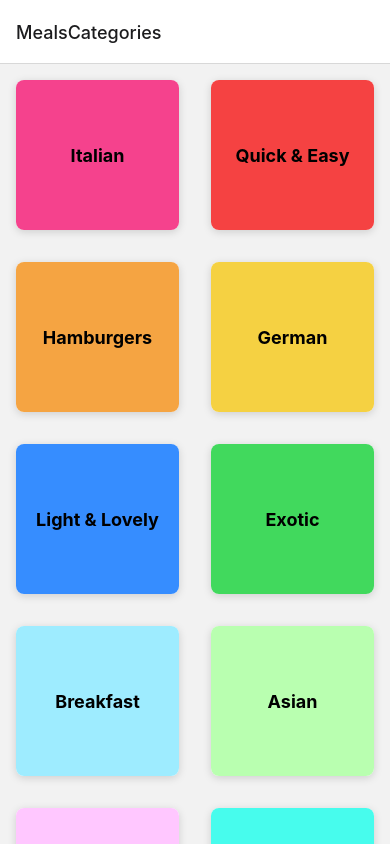
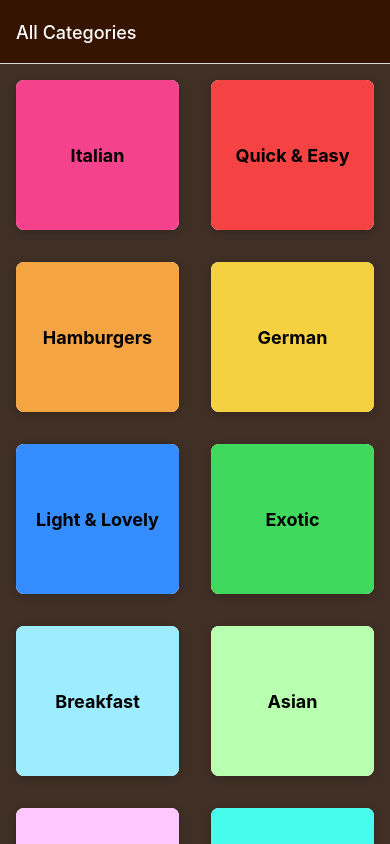
Before and after one commit to eduregis/RNCourse, a React Native app: screen / in a window 390 px wide. Built offline with nearby package versions, Linux system fonts and the light colour scheme.

Commit message:
styling transition in navigation

```diff
--- a/App.js
+++ b/App.js
@@ -11,10 +11,26 @@ const Stack = createNativeStackNavigator();
 export default function App() {
   return (
     <>
-      <StatusBar style="dark" />
+      <StatusBar style="light" />
       <NavigationContainer>
-        <Stack.Navigator>
-          <Stack.Screen name="MealsCategories" component={CategoriesScreen} />
+        <Stack.Navigator
+          screenOptions={{
+            headerStyle: {
+              backgroundColor: "#351401",
+            },
+            headerTintColor: "white",
+            contentStyle: {
+              backgroundColor: "#3f2f25",
+            },
+          }}
+        >
+          <Stack.Screen
+            name="MealsCategories"
+            component={CategoriesScreen}
+            options={{
+              title: "All Categories",
+            }}
+          />
           <Stack.Screen name="MealsOverview" component={MealsOverviewScreen} />
         </Stack.Navigator>
       </NavigationContainer>
--- a/app.json
+++ b/app.json
@@ -6,7 +6,6 @@
     "orientation": "portrait",
     "icon": "./assets/icon.png",
     "backgroundColor": "#24180f",
-    "userInterfaceStyle": "light",
     "splash": {
       "image": "./assets/splash.png",
       "resizeMode": "contain",
--- a/screens/MealsOverviewScreen.js
+++ b/screens/MealsOverviewScreen.js
@@ -1,13 +1,24 @@
 import { View, FlatList, StyleSheet } from "react-native";
-import { MEALS } from "../data/dummy-data";
+import { MEALS, CATEGORIES } from "../data/dummy-data";
 import MealItem from "../components/MealItem";
+import { useLayoutEffect } from "react";
 
-function MealsOverviewScreen({ route }) {
+function MealsOverviewScreen({ route, navigation }) {
   const categoryId = route.params.categoryId;
 
   const displayedMeals = MEALS.filter((mealItem) => {
     return mealItem.categoryIds.indexOf(categoryId) >= 0;
   });
+
+  useLayoutEffect(() => {
+    const categoryTitle = CATEGORIES.find(
+      (category) => category.id === categoryId
+    ).title;
+
+    navigation.setOptions({
+      title: categoryTitle,
+    });
+  }, [categoryId, navigation]);
 
   function renderMealItem(itemData) {
     const item = itemData.item;
```
Also changed, not shown: screens/MealDetails.js (added).
